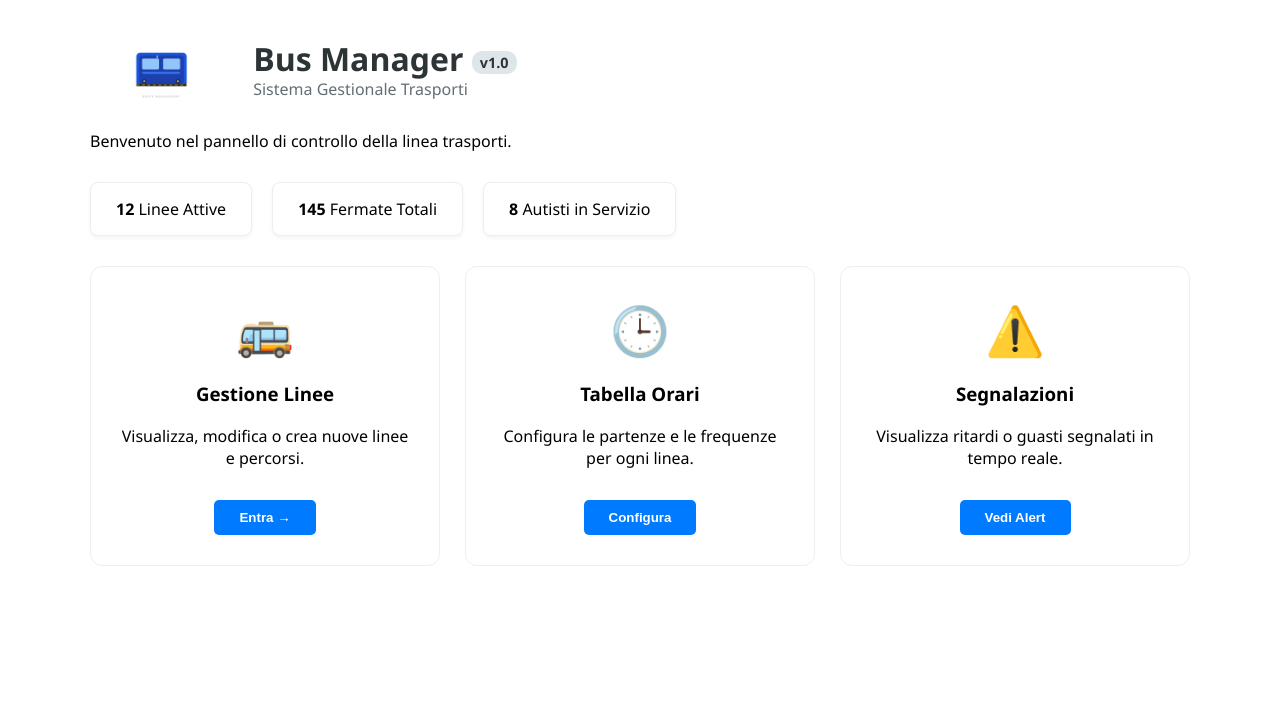
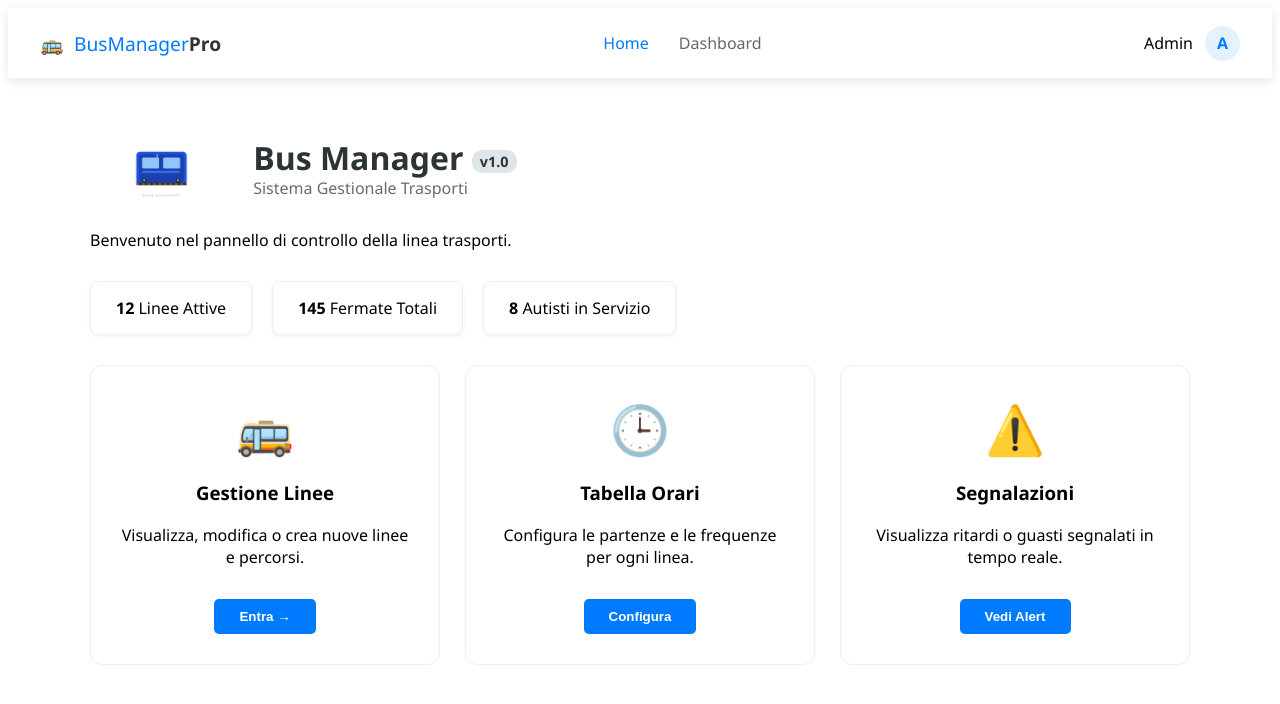
Before and after one commit to antvx/busF, an Angular app: page / in a window 1280 px wide. Shown: the top 704 px of the page. Built offline with nearby package versions, Linux system fonts and the light colour scheme.

Commit message:
aggiunta navigation bar (incompleta)

```diff
--- a/src/app/app.css
+++ b/src/app/app.css
@@ -0,0 +1,76 @@
+.navbar {
+  background-color: #ffffff;
+  height: 70px;
+  display: flex;
+  align-items: center;
+  position: sticky;
+  top: 0;
+  z-index: 1000;
+  box-shadow: 0 2px 10px rgba(0,0,0,0.1);
+  border-bottom: 1px solid #eee;
+}
+
+.nav-container {
+  width: 100%;
+  max-width: 1200px;
+  margin: 0 auto;
+  display: flex;
+  justify-content: space-between;
+  align-items: center;
+  padding: 0 20px;
+  font-family: 'Segoe UI', sans-serif;
+}
+
+.nav-logo {
+  display: flex;
+  align-items: center;
+  gap: 10px;
+  cursor: pointer;
+  font-size: 1.2rem;
+  color: #007bff;
+}
+
+.logo-text strong { color: #333; }
+
+.nav-links {
+  list-style: none;
+  display: flex;
+  gap: 30px;
+  margin: 0;
+  padding: 0;
+}
+
+.nav-links a {
+  text-decoration: none;
+  color: #666;
+  font-weight: 500;
+  transition: color 0.3s;
+}
+
+.nav-links a:hover, .nav-links a.active {
+  color: #007bff;
+}
+
+/* Stile per l'avatar utente */
+.nav-user {
+  display: flex;
+  align-items: center;
+  gap: 12px;
+}
+
+.user-avatar {
+  width: 35px;
+  height: 35px;
+  background-color: #e3f2fd;
+  color: #007bff;
+  border-radius: 50%;
+  display: flex;
+  justify-content: center;
+  align-items: center;
+  font-weight: bold;
+}
+
+/* Spazio per non far finire il contenuto sotto la navbar */
+.main-content {
+  padding-top: 20px;
+}
--- a/src/app/app.html
+++ b/src/app/app.html
@@ -1 +1,22 @@
-<router-outlet></router-outlet>
+<nav class="navbar">
+  <div class="nav-container">
+    <div class="nav-logo" routerLink="/">
+      <span class="logo-icon">🚌</span>
+      <span class="logo-text">BusManager<strong>Pro</strong></span>
+    </div>
+
+    <ul class="nav-links">
+      <li><a routerLink="/" routerLinkActive="active" [routerLinkActiveOptions]="{exact: true}">Home</a></li>
+      <li><a routerLink="/dashboard" routerLinkActive="active">Dashboard</a></li>
+    </ul>
+
+    <div class="nav-user">
+      <span class="user-name">Admin</span>
+      <div class="user-avatar">A</div>
+    </div>
+  </div>
+</nav>
+
+<main class="main-content">
+  <router-outlet></router-outlet>
+</main>
--- a/src/app/app.ts
+++ b/src/app/app.ts
@@ -1,11 +1,11 @@
 import { Component, signal } from '@angular/core';
-import { RouterOutlet } from '@angular/router';
+import { RouterLink, RouterLinkActive, RouterOutlet } from '@angular/router';
 import { Line } from './line/line';
 import { HomePage } from "./home-page/home-page";
 
 @Component({
   selector: 'app-root',
-  imports: [RouterOutlet, Line, HomePage],
+  imports: [RouterOutlet, RouterLink, RouterLinkActive, Line, HomePage],
   templateUrl: './app.html',
   styleUrl: './app.css'
 })
```
